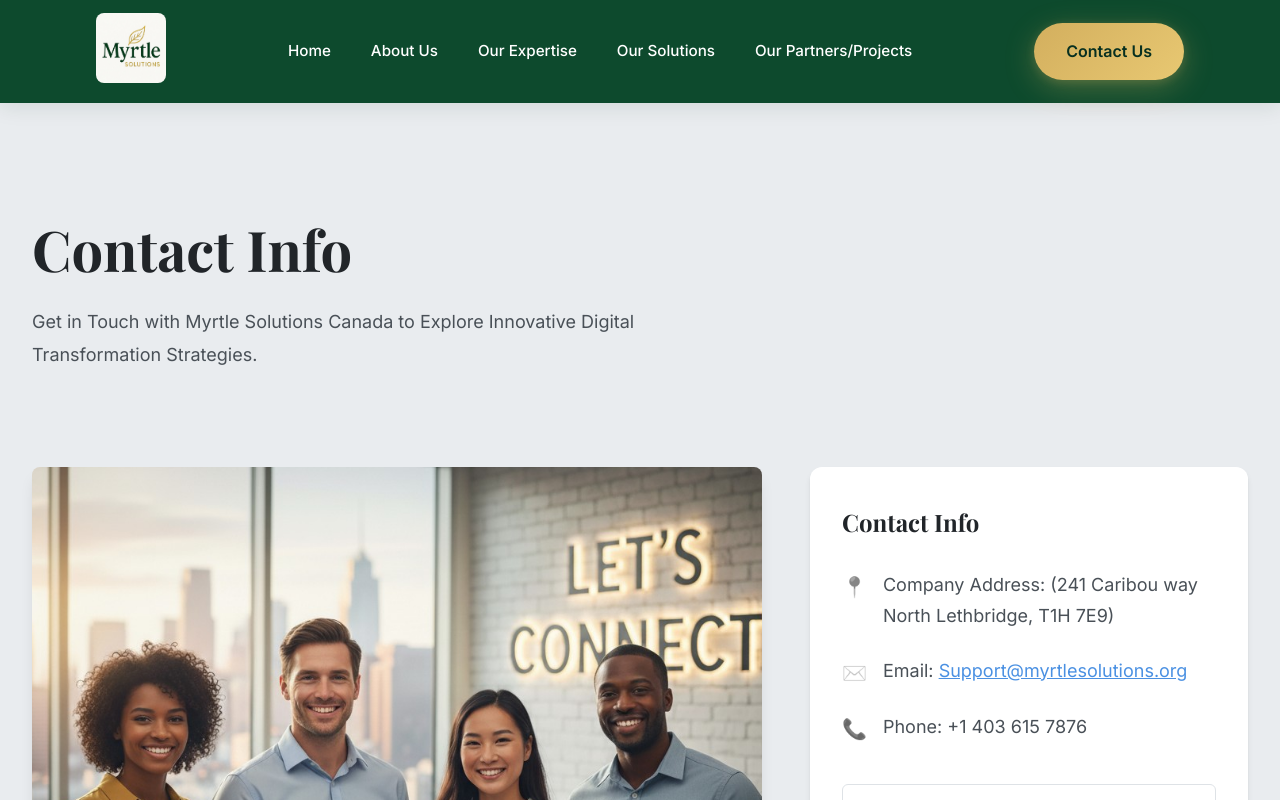
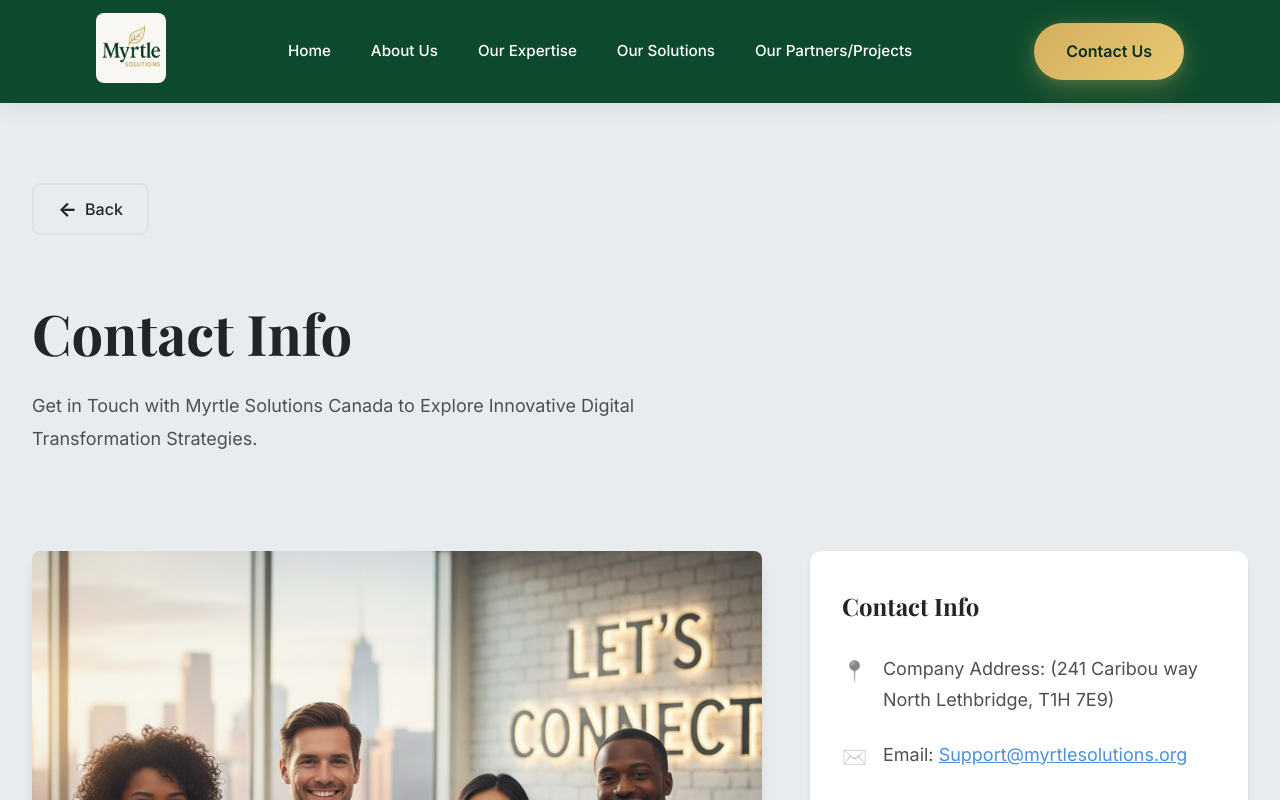
Before and after one commit to harteyhitman/myrtle-solution, a Next.js app: page /navbar/contactus in a window 1280 px wide. Shown: the top 800 px of the page. Built offline with nearby package versions, Linux system fonts and the light colour scheme.

Commit message:
back button

```diff
--- a/src/app/api/contact/route.ts
+++ b/src/app/api/contact/route.ts
@@ -116,7 +116,7 @@
     // Send email using Resend
     try {
       const { data, error } = await resend.emails.send({
-        from: 'Myrtle Solutions <onboarding@resend.dev>', // Change after domain verification
+        from: 'Myrtle Solutions <noreply@myrtlesolutions.org>',
         to: [COMPANY_EMAIL],
         replyTo: email,
         subject: `Contact Form: ${safeSubject}`,
--- a/src/app/navbar/aboutus/page.tsx
+++ b/src/app/navbar/aboutus/page.tsx
@@ -4,6 +4,7 @@
 import BusinessMeetingImg from "../../../../public/aboutpageimg.jpg";
 import ScrollAnimation from "@/src/components/ScrollAnimation/ScrollAnimation";
 import Footer from "@/src/components/Footer/Footer";
+import BackButton from "@/src/components/BackButton/BackButton";
 
 export default function About() {
   return (
@@ -11,6 +12,7 @@
       <Navbar />
       <div className={styles.wrapper}>
         <div className={styles.container}>
+          <BackButton />
           {/* Header Section */}
           <ScrollAnimation animation="fadeInUp">
             <div className={styles.header}>
--- a/src/app/navbar/consultation/page.tsx
+++ b/src/app/navbar/consultation/page.tsx
@@ -1,12 +1,16 @@
 import Footer from '@/src/components/Footer/Footer'
 import Navbar from '@/src/components/Navbar/Navbar'
+import BackButton from '@/src/components/BackButton/BackButton'
 import React from 'react'
 
 const Consultation = () => {
   return (
       <>
         <Navbar />
-         <div>Consultation</div>
+        <div style={{ padding: '2rem', maxWidth: '1200px', margin: '0 auto' }}>
+          <BackButton />
+          <div>Consultation</div>
+        </div>
       <Footer />
 
         </>
--- a/src/app/navbar/contactus/page.tsx
+++ b/src/app/navbar/contactus/page.tsx
@@ -7,6 +7,7 @@
 import ContactImg from "../../../../public/contact page.jpg";
 import Button from "@/src/components/Button/Button";
 import Footer from "@/src/components/Footer/Footer";
+import BackButton from "@/src/components/BackButton/BackButton";
 
 export default function Contact() {
   const [formData, setFormData] = useState({
@@ -86,6 +87,7 @@
       <Navbar />
       <div className={styles.wrapper}>
         <div className={styles.container}>
+          <BackButton />
           {/* Header Section */}
           <div className={styles.header}>
             <h1 className={styles.title}>Contact Info</h1>
--- a/src/app/navbar/ourexpertise/page.tsx
+++ b/src/app/navbar/ourexpertise/page.tsx
@@ -6,6 +6,7 @@
 import TrainingImg from "../../../../public/heroimages/newslider3.jpg";
 import ScrollAnimation from "@/src/components/ScrollAnimation/ScrollAnimation";
 import Footer from "@/src/components/Footer/Footer";
+import BackButton from "@/src/components/BackButton/BackButton";
 
 export default function OurExpertise() {
   return (
@@ -13,6 +14,7 @@
       <Navbar />
       <div className={styles.wrapper}>
         <div className={styles.container}>
+          <BackButton />
           {/* Header Section */}
           <ScrollAnimation animation="fadeInUp">
             <div className={styles.header}>
--- a/src/app/navbar/ourpartners/page.tsx
+++ b/src/app/navbar/ourpartners/page.tsx
@@ -12,6 +12,7 @@
 import mentorPartners from "../../../../public/partners/mentorsPartners.png";
 import Primus from "../../../../public/partners/primus.png";
 import Footer from "@/src/components/Footer/Footer";
+import BackButton from "@/src/components/BackButton/BackButton";
 
 export default function OurPartners() {
   const partners = [
@@ -71,6 +72,7 @@
       <Navbar />
       <div className={styles.wrapper}>
         <div className={styles.container}>
+          <BackButton />
           {/* Header Section */}
           <div className={styles.header}>
             <h1 className={styles.title}>Our Partners & Projects</h1>
--- a/src/app/navbar/oursolutions/page.tsx
+++ b/src/app/navbar/oursolutions/page.tsx
@@ -10,6 +10,7 @@
 import ScrollAnimation from "@/src/components/ScrollAnimation/ScrollAnimation";
 import Button from "@/src/components/Button/Button";
 import Footer from "@/src/components/Footer/Footer";
+import BackButton from "@/src/components/BackButton/BackButton";
 
 export default function OurSolutions() {
   const [expandedCard, setExpandedCard] = useState<string | null>(null);
@@ -82,6 +83,7 @@
       <Navbar />
       <div className={styles.wrapper}>
         <div className={styles.container}>
+          <BackButton />
           {/* Header Section */}
           <ScrollAnimation animation="fadeInUp">
             <div className={styles.header}>
--- /dev/null
+++ b/src/components/BackButton/BackButton.module.scss
@@ -0,0 +1,67 @@
+@use '../../styles/variables' as *;
+
+.backButton {
+  display: inline-flex;
+  align-items: center;
+  gap: $space-2;
+  padding: $space-3 $space-6;
+  background-color: transparent;
+  border: 2px solid $border-color;
+  border-radius: $radius-lg;
+  color: $text-primary;
+  font-size: $text-base;
+  font-weight: 500;
+  cursor: pointer;
+  transition: all $transition-base;
+  margin-bottom: $space-8;
+  font-family: $font-family-primary;
+
+  &:hover {
+    background-color: rgba($text-primary, 0.05);
+    border-color: $text-secondary;
+    color: $text-primary;
+    transform: translateX(-4px);
+  }
+
+  &:active {
+    transform: translateX(-2px);
+  }
+
+  &:focus {
+    outline: 2px solid rgba($primary, 0.3);
+    outline-offset: 2px;
+  }
+
+  .arrow {
+    font-size: $text-xl;
+    font-weight: bold;
+    transition: transform $transition-base;
+    color: inherit;
+  }
+
+  &:hover .arrow {
+    transform: translateX(-4px);
+  }
+
+  .text {
+    font-size: $text-base;
+    color: inherit;
+  }
+}
+
+// Responsive design
+@include mobile {
+  .backButton {
+    padding: $space-2 $space-5;
+    font-size: $text-sm;
+    margin-bottom: $space-6;
+
+    .arrow {
+      font-size: $text-lg;
+    }
+
+    .text {
+      font-size: $text-sm;
+    }
+  }
+}
--- /dev/null
+++ b/src/components/BackButton/BackButton.tsx
@@ -0,0 +1,29 @@
+'use client';
+
+import { useRouter, usePathname } from 'next/navigation';
+import styles from './BackButton.module.scss';
+
+export default function BackButton() {
+  const router = useRouter();
+  const pathname = usePathname();
+
+  const handleBack = () => {
+    router.back();
+  };
+
+  // Don't show back button on home page
+  if (pathname === '/') {
+    return null;
+  }
+
+  return (
+    <button
+      onClick={handleBack}
+      className={styles.backButton}
+      aria-label="Go back to previous page"
+    >
+      <span className={styles.arrow}>←</span>
+      <span className={styles.text}>Back</span>
+    </button>
+  );
+}
```
